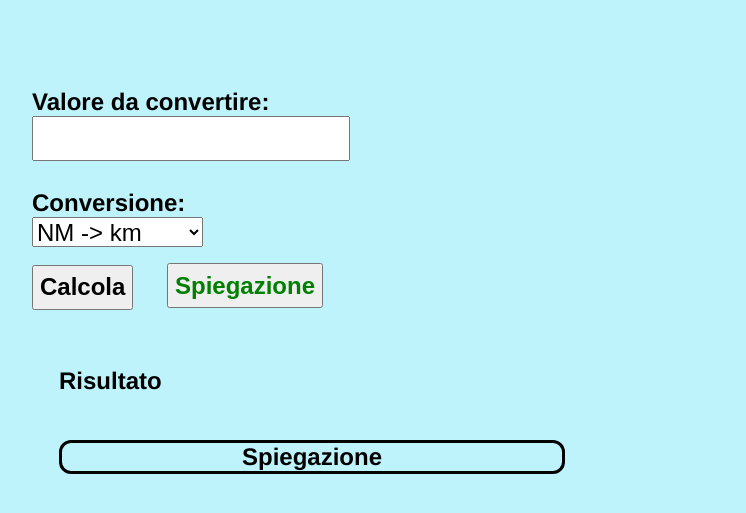
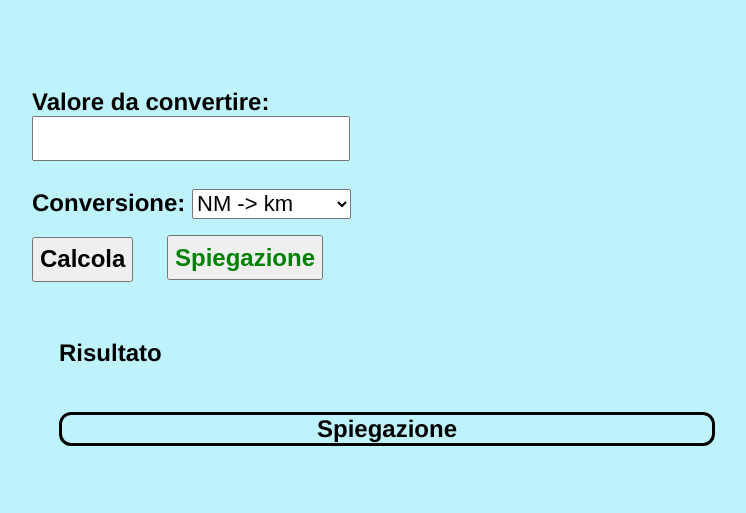
Before and after one commit to alepecce14/Nautical-Units-Converter, a plain HTML site: page index.html in a window 1280 px wide. Shown: the part 87-600 px from the top of the page, without its empty margins (376-1122 px from the left). Drawn offline with Linux system fonts and the light colour scheme.

Commit message:
Update style.css

```diff
--- a/style.css
+++ b/style.css
@@ -14,7 +14,7 @@ html { background-color: #BEF3FB;
 
 }
 
-select { font-size: 24px;
+select { font-size: 22px;
 			color: black;
 
 }
@@ -57,7 +57,7 @@ h1 { font-family: Helvetica;
 
 }
 
-#spiega { width: 500px;
+#spiega { width: 650px;
 			 border: solid;
 			 border-radius: 12px;
 
```
